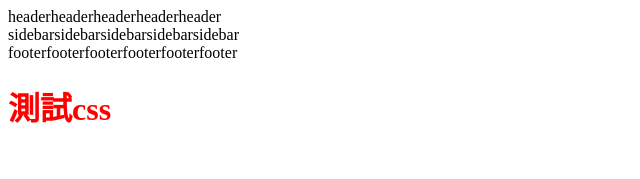
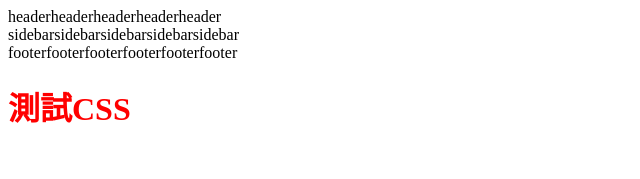
Before and after one commit to fishcha84/ws, a Nuxt app: page /practice in a window 1280 px wide. Shown: the top 179 px of the page, without its empty margins (0-640 px from the left). Built offline with nearby package versions, Linux system fonts and the light colour scheme.

Commit message:
nuxt.config.js setting for self-defined css

```diff
--- a/pages/practice/index.vue
+++ b/pages/practice/index.vue
@@ -1,6 +1,6 @@
 <template>
   <h1 class="red-color">
-    測試css
+    測試CSS
   </h1>
 </template>
 
```
